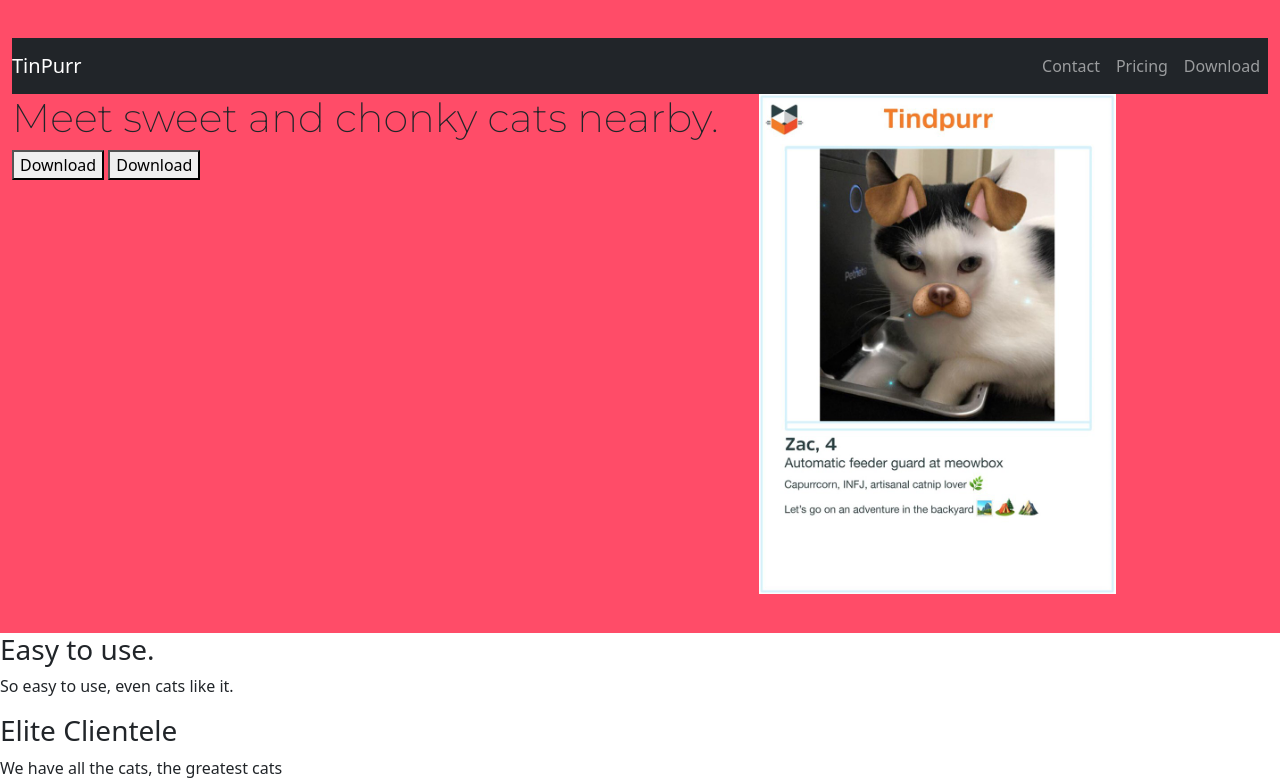
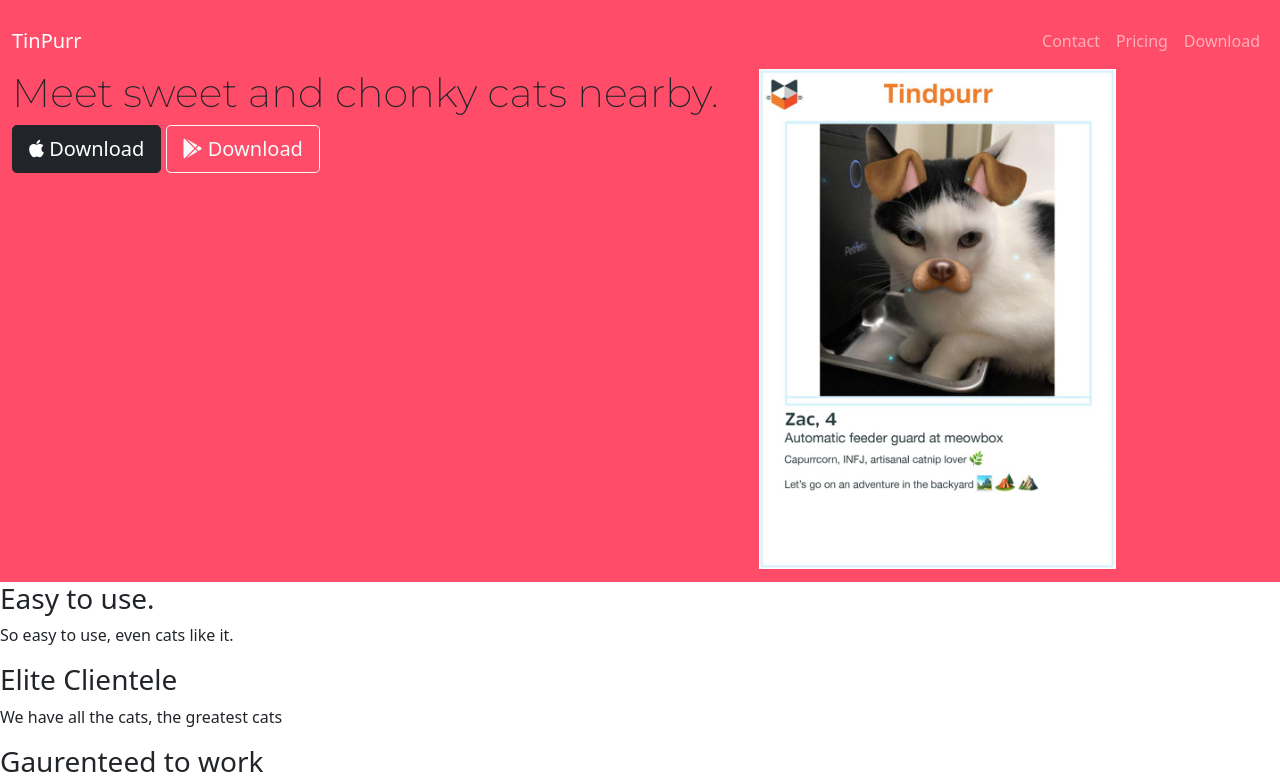
Before and after one commit to abhi9rocks/Bootstrap, a plain HTML site: page TinCat/index.html in a window 1280 px wide. Shown: the top 783 px of the page. Drawn offline with nearby package versions, Linux system fonts and the light colour scheme.

Commit message:
Bootstrap buttons

```diff
--- a/TinCat/index.html
+++ b/TinCat/index.html
@@ -6,7 +6,12 @@
   <title>TinCat</title>
   <link rel="stylesheet" href="styles.css">
   <link rel="preconnect" href="https://fonts.gstatic.com">
+  <!-- Awesome fonts to add icons in bottons -->
+  <link rel="stylesheet" href="https://pro.fontawesome.com/releases/v5.10.0/css/all.css" integrity="sha384-AYmEC3Yw5cVb3ZcuHtOA93w35dYTsvhLPVnYs9eStHfGJvOvKxVfELGroGkvsg+p" crossorigin="anonymous" />
+  <!-- google fonts -->
   <link href="https://fonts.googleapis.com/css2?family=Montserrat:wght@200&family=Ubuntu:wght@300&display=swap" rel="stylesheet">
+
+  <!-- Bootstraps Scripts -->
   <link href="https://cdn.jsdelivr.net/npm/bootstrap@5.0.0/dist/css/bootstrap.min.css" rel="stylesheet" integrity="sha384-wEmeIV1mKuiNpC+IOBjI7aAzPcEZeedi5yW5f2yOq55WWLwNGmvvx4Um1vskeMj0" crossorigin="anonymous">
   <script src="https://code.jquery.com/jquery-3.2.1.slim.min.js" integrity="sha384-KJ3o2DKtIkvYIK3UENzmM7KCkRr/rE9/Qpg6aAZGJwFDMVNA/GpGFF93hXpG5KkN" crossorigin="anonymous"></script>
   <script src="https://cdnjs.cloudflare.com/ajax/libs/popper.js/1.12.9/umd/popper.min.js" integrity="sha384-ApNbgh9B+Y1QKtv3Rn7W3mgPxhU9K/ScQsAP7hUibX39j7fakFPskvXusvfa0b4Q" crossorigin="anonymous"></script>
@@ -20,7 +25,7 @@
 
 
       <!-- Nav Bar -->
-    <nav class="navbar navbar-expand-lg navbar-dark bg-dark">
+      <nav class="navbar navbar-expand-lg navbar-dark">
         <a class="navbar-brand" href="">TinPurr</a>
         <button class="navbar-toggler" type="button" data-toggle="collapse" data-target="#navbarSupportedContent" aria-controls="navbarSupportedContent" aria-expanded="false" aria-label="Toggle navigation">
           <span class="navbar-toggler-icon"></span>
@@ -46,8 +51,8 @@
       <div class="row">
         <div class="col-lg-7">
           <h1>Meet sweet and chonky cats nearby.</h1>
-        <button type="button">Download</button>
-        <button type="button">Download</button>
+          <button type="button" class="btn btn-dark btn-lg"><i class="fab fa-apple"></i> Download</button>
+          <button type="button" class="btn btn-outline-light btn-lg"><i class="fab fa-google-play"></i> Download</button>
         </div>
         <div class="col-lg-5">
           <img src="iphone6.jpg" alt="iphone-mockup" height="500">
--- a/TinCat/styles.css
+++ b/TinCat/styles.css
@@ -7,6 +7,7 @@ h1{
   line-height: 1.5;
 }
 .container-fluid{
-  padding: 3% 15%;
-
+  padding: 1%;
+  padding-left: 10px;
+  padding-right: 10px;
 }
```
Lines whose indentation alone changed are shown as unchanged.
